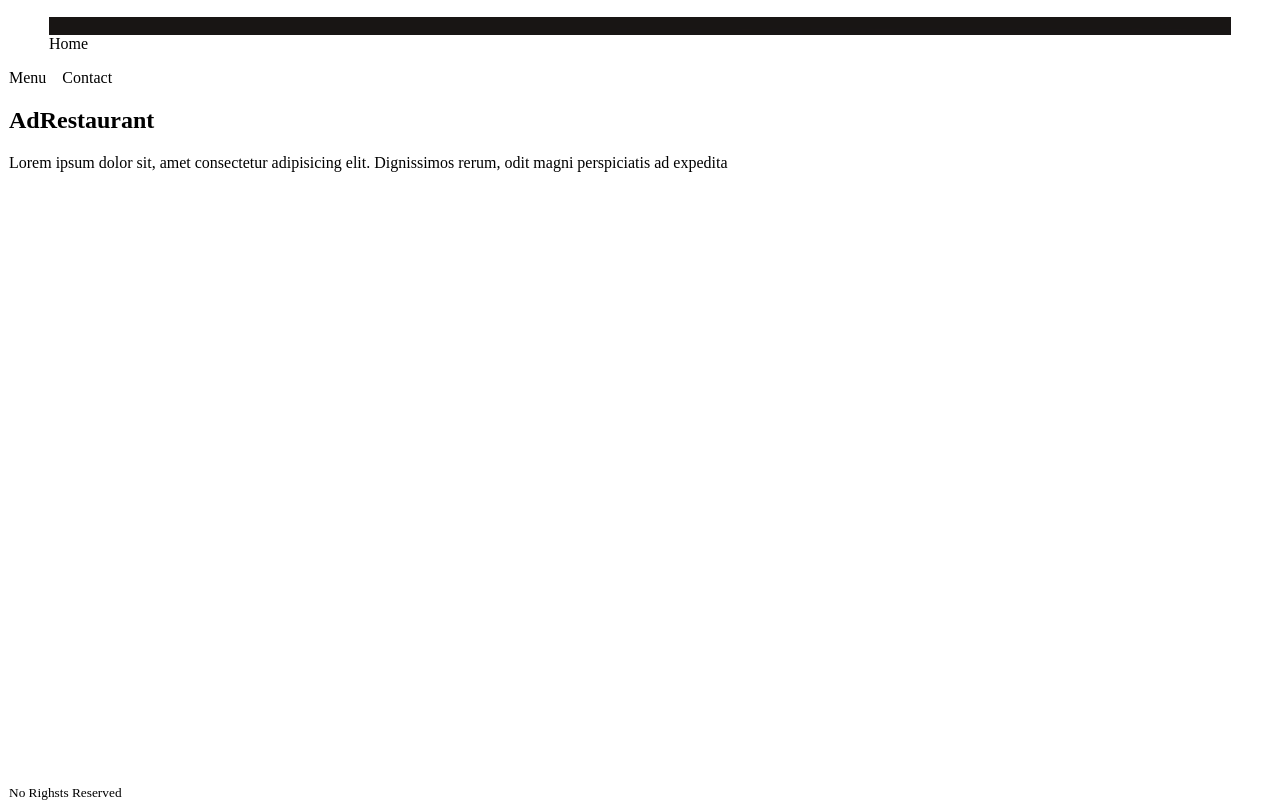
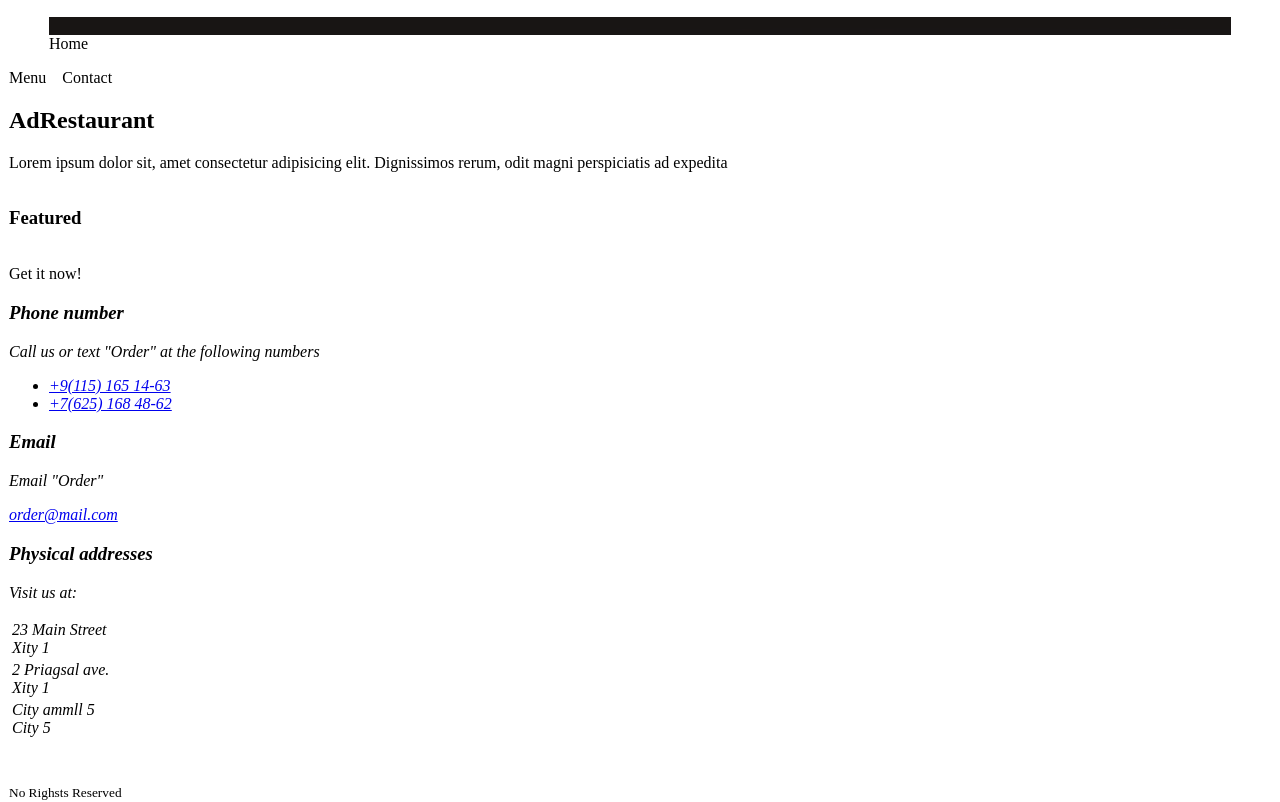
Before and after one commit to zivernay/restaurant-app, a plain HTML site: page index.html in a window 1280 px wide. Drawn offline with Linux system fonts and the light colour scheme.

Commit message:
Add html templates in the html file
Seperate Html and Js by making templates in HTML and not creating
the whole layout in Js because it's unorganised to mix the two.

```diff
--- a/index.html
+++ b/index.html
@@ -25,7 +25,68 @@
         </article>
     </header>
 
-    <main id="offers"></main>
+    <main id="offers">
+        <article class="featured">
+            <h3>Featured</h3>
+            <div class="price-tag">
+                <article class="tag">
+                    <div class="circle price">&nbsp;</div>
+                    <div class="rect">Get it now!</div>
+                </article>
+            </div>
+        </article>
+        <article class="deal-template">
+            <header>
+                <h3 class="deal-title"></h3>
+            </header>
+            <p class="deal-description"></p>
+            <footer class="deal-summary"></footer>
+        </article>
+        <article class="contact-info">
+                <address>
+                    <article class="phone-info">
+                        <h3>Phone number</h3>
+                        <p>Call us or text <span>"Order"</span> at the following numbers</p>
+                        <ul>
+                            <li>
+                                <a href="tel:+91151651463">+9(115) 165 14-63</a>
+                            </li>
+                            <li><a href="tel:+76251684862">+7(625) 168 48-62</a></li>
+                        </ul>
+                    </article>
+                    <article class="text-info">
+                        <h3>Email</h3>
+                        <p>Email <span>"Order"</span></p>
+                        <a href="mailto:order@restaurant.com">order@mail.com</a>
+                    </article>
+                    <h3>Physical addresses</h3>
+                    <p>Visit us at:</p>
+                    <table>
+                        <tr>
+                            <td>
+                                23 Main Street <br>
+                                Xity 1
+                            </td>
+                            <td></td>
+                        </tr>
+                        <tr>
+                            <td>
+                                2 Priagsal ave. <br>
+                                Xity 1
+                            </td>
+                            <td></td>
+                        </tr>
+                        <tr>
+                            <td>
+                                City ammll 5 <br>
+                                City 5
+                            </td>
+                            <td></td>
+                        </tr>
+                    </table>
+                </address>
+        </article>
+    </main>
 
     <footer>
         <small>No Righsts Reserved</small>
```
